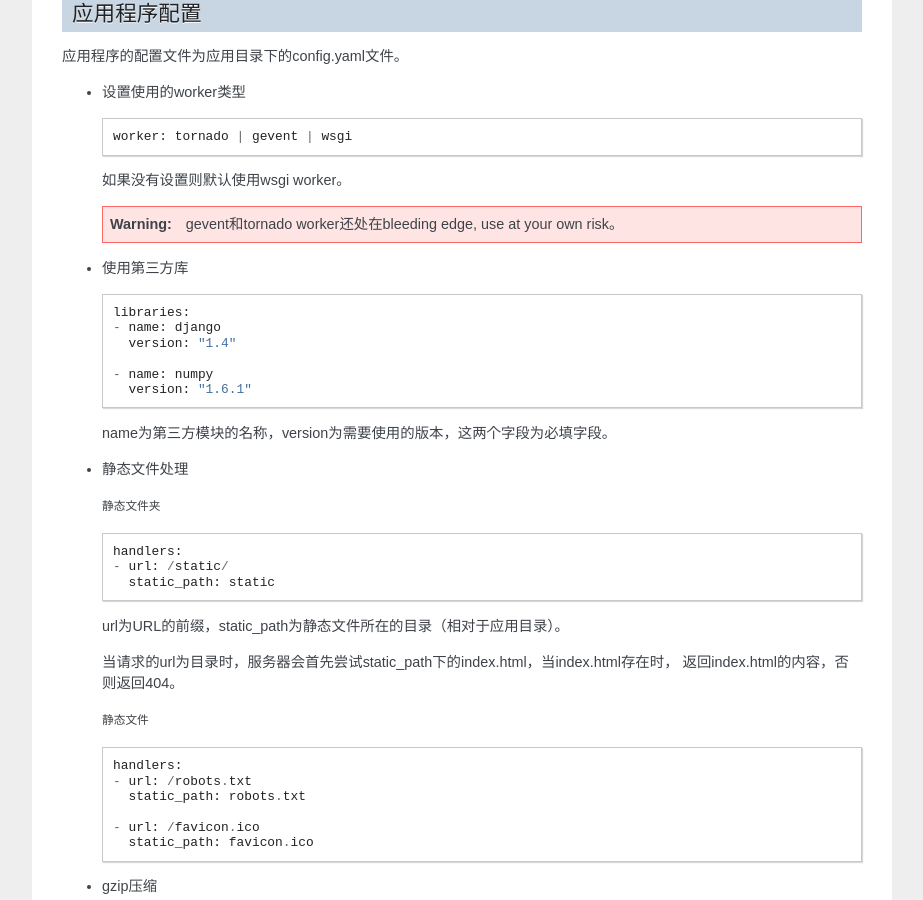
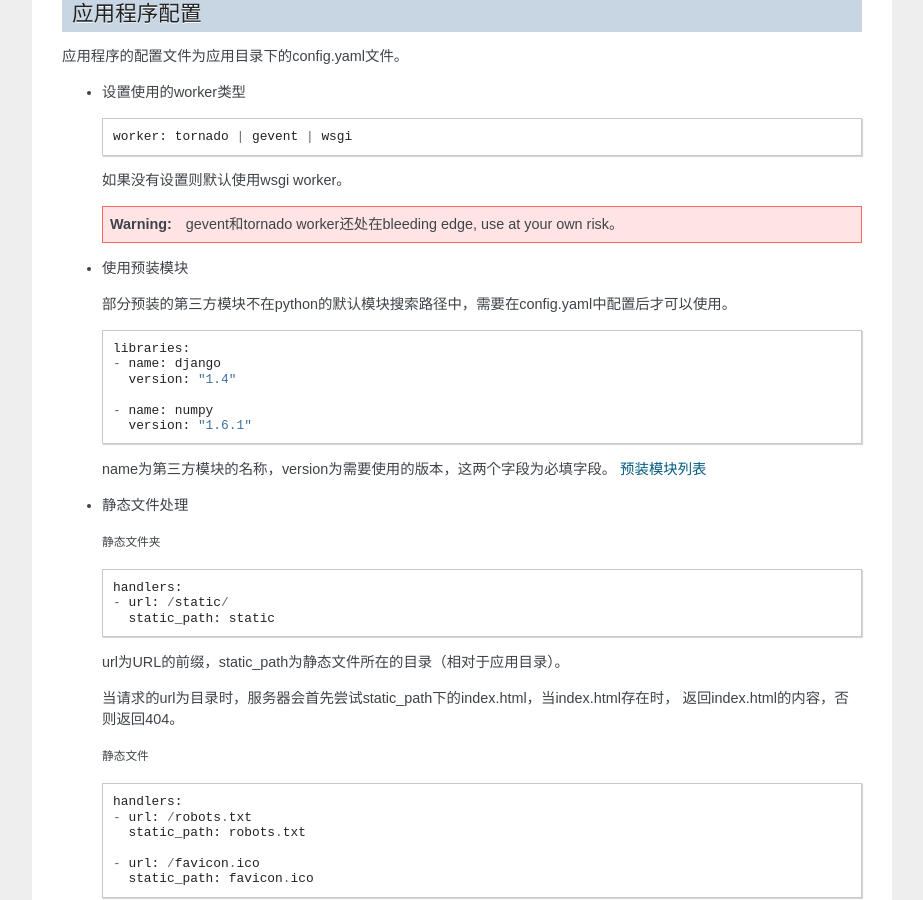
Before and after one commit to sinacloud/sae-python-dev-guide, a Sphinx documentation site: the page built from docs/runtime.rst, in a window 1280 px wide and 900 px high, scrolled down 1714 px. Shown: the whole window, without its empty margins (198-1121 px from the left). Built offline with Sphinx 7.4.7, drawn with Linux system fonts in a browser that asks for light colours.

Commit message:
Update ambiguous doc about pre-install package configuration

```diff
--- a/docs/runtime.rst
+++ b/docs/runtime.rst
@@ -98,7 +98,9 @@ SAE Python会对应用导入的模块（包括index.wsgi）进行缓存，从而
 
   .. warning:: gevent和tornado worker还处在bleeding edge, use at your own risk。
 
-* 使用第三方库 ::
+* 使用预装模块
+
+  部分预装的第三方模块不在python的默认模块搜索路径中，需要在config.yaml中配置后才可以使用。 ::
 
     libraries:
     - name: django
```
Also changed, not shown: other parts of docs/runtime.rst (+3 -1 lines).
